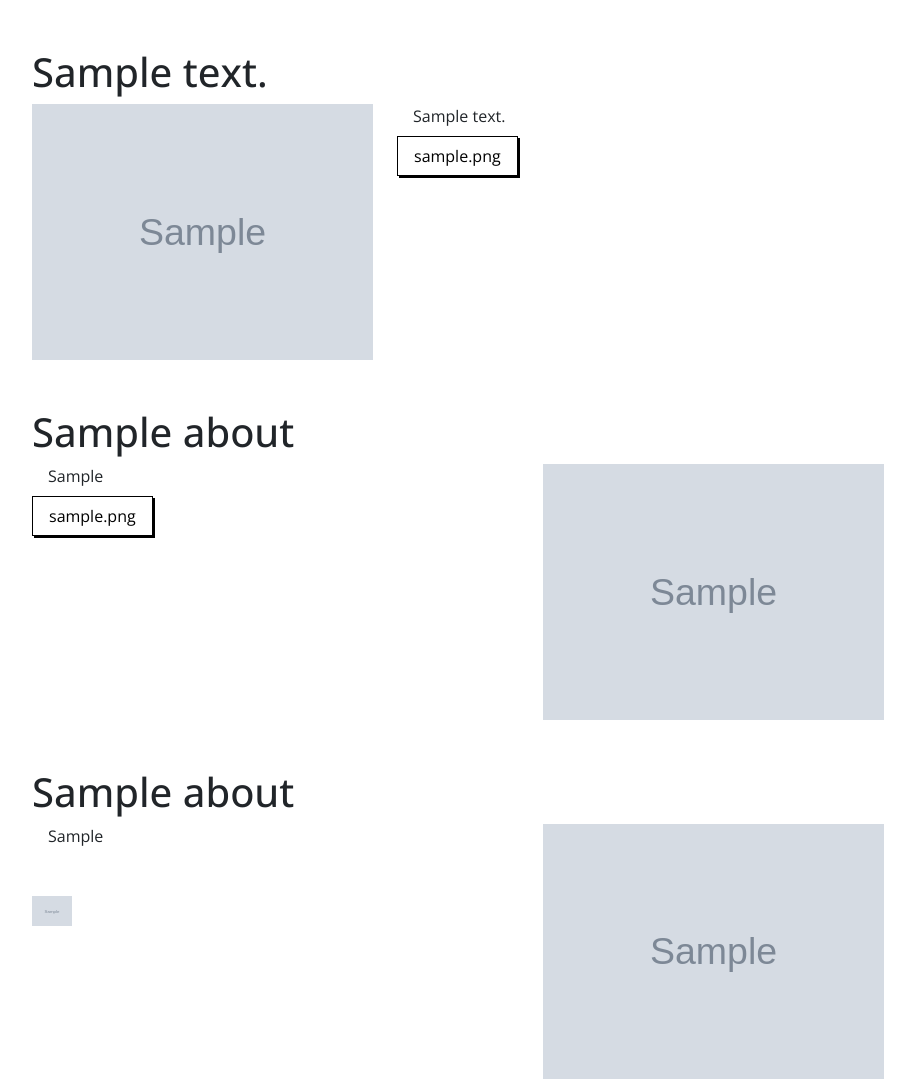
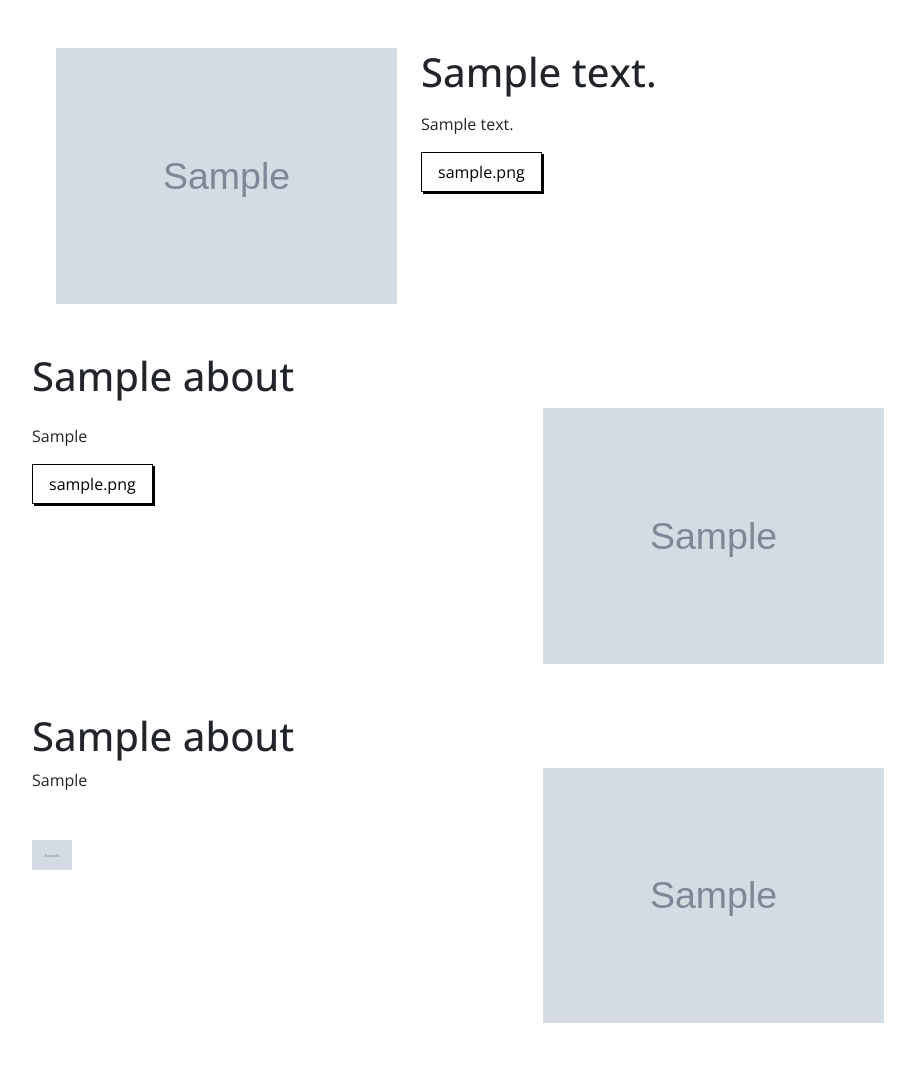
Before and after one commit to Rahimz/mina_dadras, a Django app: page /about/ in a window 1280 px wide. Shown: the part 86-1174 px from the top of the page, without its empty margins (170-1085 px from the left). After the commit the page ends 1109 px from the top, so only its background shows below. Run offline with Django 5.2, Linux system fonts and the light colour scheme; tables that the repository leaves empty hold one stand-in row (values such as "Sample post"); grey boxes marked "Sample" are stand-in pictures; parts of the project's set-up code (start-up, migrations or seed data) failed here and were passed over.

Commit message:
update about me

```diff
--- a/templates/generals/about.html
+++ b/templates/generals/about.html
@@ -11,28 +11,32 @@
 
 <div class="row my-5">
     <div class="col">
-        {% if about.title_about %}
-        <h1>{{ about.title_about }}</h1>
-        {% endif %}
     </div>
     <div class="row">
         <div class="col-md-5">
             <img src="{{ about.image.url }}" alt="mina dadras" width="100%" height="auto">
         </div>
         <div class="col-md-7 ">
+            {% if about.title_about %}
+            <h1>{{ about.title_about }}</h1>
+            {% endif %}
             {% if about %}
-            <div class="mx-3">
+            <div class="my-3">
                 <p>{{ about.about | safe | linebreaksbr }}</p>
             </div>
             {% endif %}
             {% if about.cv_file %}
-              <a href="{{ aboutn.addition_file.url }}" download target="_blank" class="under-img-button">
+            <div class="mt-4">
+
+                <a href="{{ about.cv_file.url }}" download target="_blank" class="under-img-button">
                     {% if about.cv_file_button %}
                     {{ about.cv_file_button}}
                     {% else %}
                     file
                     {% endif %}
+
                 </a>
+            </div>
             {% endif %}
         </div>
     </div>
@@ -47,18 +51,20 @@
     <div class="row">
         <div class="col-md-7 ">
             {% if about.addition %}
-            <div class="mx-3">
+            <div class="my-3">
                 <p>{{ about.addition | safe | linebreaksbr }}</p>
             </div>
             {% endif %}
             {% if about.addition_file %}
-              <a href="{{ aboutn.addition_file.url }}" download target="_blank" class="under-img-button">
+              <div class="mt-4">
+                <a href="{{ about.addition_file.url }}" download target="_blank" class="under-img-button">
                     {% if about.addition_file_button %}
                       {{ about.addition_file_button}}
                     {% else %}
                         file
                     {% endif %}
                     </a>
+              </div>
             {% endif %}
         </div>
         {% if about.addition_image %}
@@ -78,7 +84,7 @@
     <div class="row">
         <div class="col-md-7 ">
             {% if about.contact %}
-            <div class="mx-3">
+            <div class="">
                 <p>{{ about.contact | safe | linebreaksbr }}</p>
             </div>
             {% endif %}
```
Lines whose indentation alone changed are shown as unchanged.
